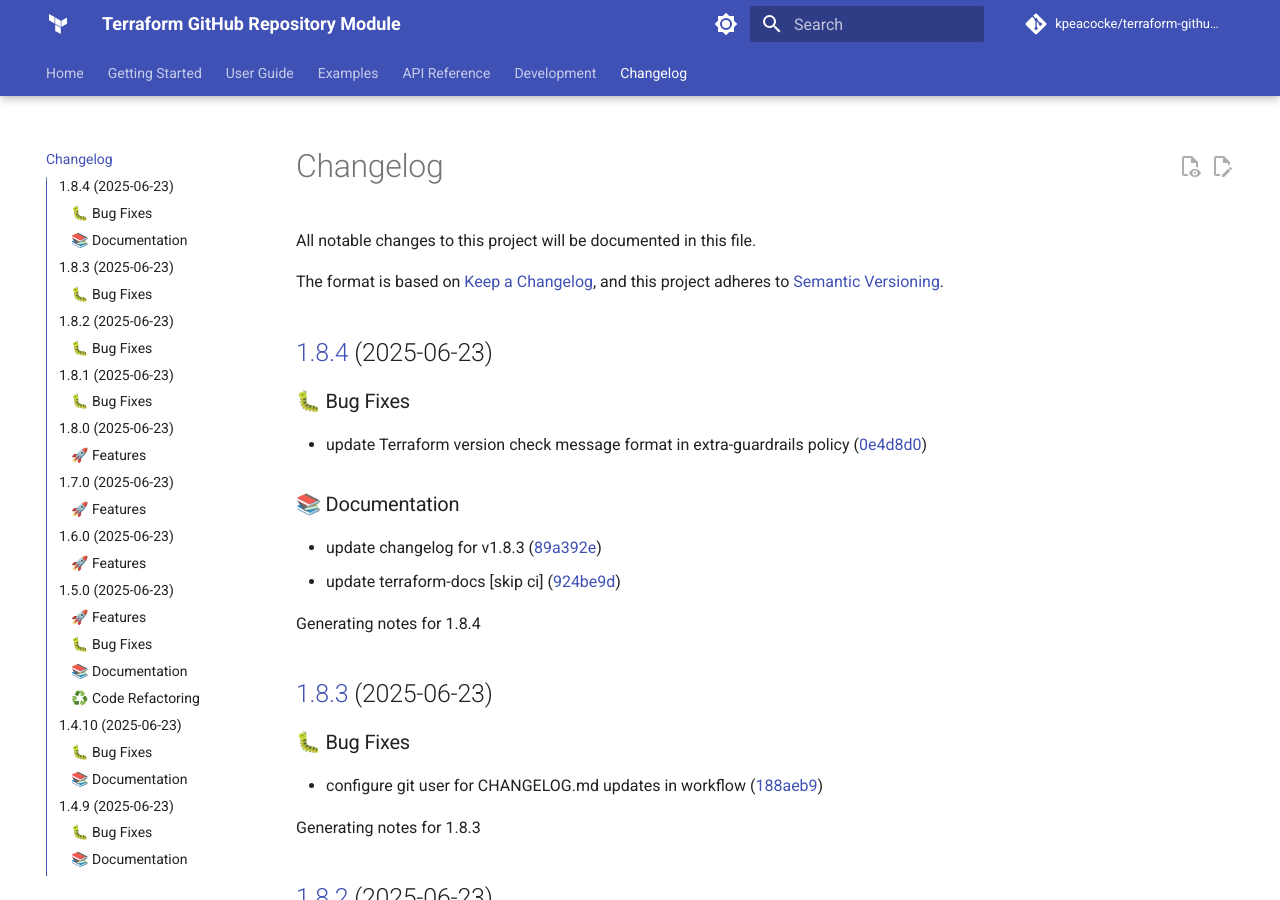
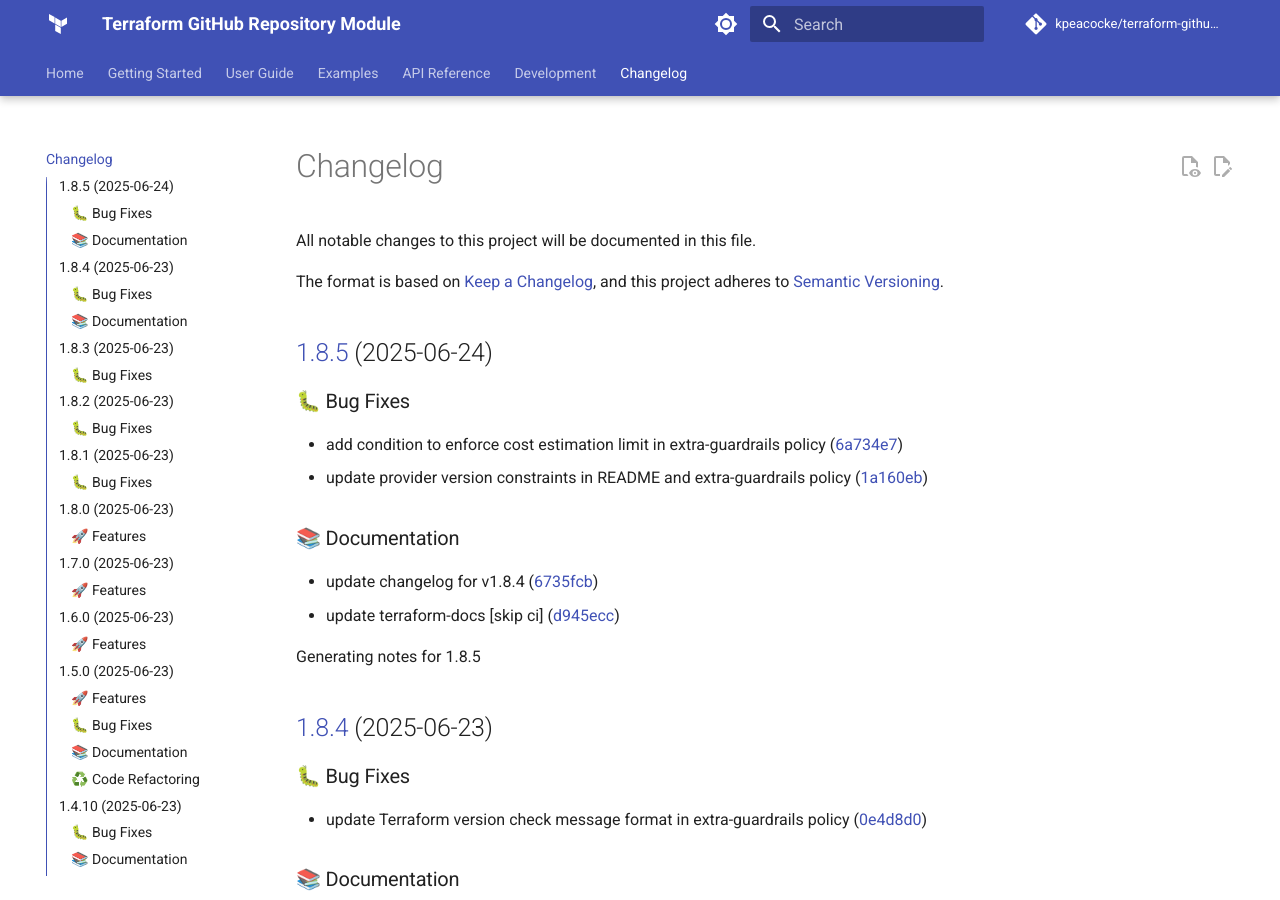
Before and after one commit to kpeacocke/terraform-github-repo, an MkDocs documentation site: the page built from docs/changelog.md, in a window 1280 px wide and 900 px high. Built offline with MkDocs 1.6.1 and Material for MkDocs 9.7.7, drawn with Linux system fonts in a browser that asks for light colours; comment, search, counter and statistics services are not loaded; the version menu is left out.

Commit message:
docs: update changelog for v1.8.5

```diff
--- a/docs/changelog.md
+++ b/docs/changelog.md
@@ -6,6 +6,20 @@ The format is based on [Keep a Changelog](https://keepachangelog.com/en/1.0.0/),
 and this project adheres to [Semantic Versioning](https://semver.org/spec/v2.0.0.html).
 
 <!-- markdownlint-disable MD024 -->
+
+## [1.8.5](https://github.com/kpeacocke/terraform-github-repo/compare/v1.8.4...v1.8.5) (2025-06-24)
+
+### 🐛 Bug Fixes
+
+* add condition to enforce cost estimation limit in extra-guardrails policy ([6a734e7](https://github.com/kpeacocke/terraform-github-repo/commit/6a734e75f0720cedd8bad4df0ceff4f6cf13be39))
+* update provider version constraints in README and extra-guardrails policy ([1a160eb](https://github.com/kpeacocke/terraform-github-repo/commit/1a160eba44fe6c9083ff9f4885ec65f692eda834))
+
+### 📚 Documentation
+
+* update changelog for v1.8.4 ([6735fcb](https://github.com/kpeacocke/terraform-github-repo/commit/6735fcba04227dfd50b235e982cf7ff06c50af91))
+* update terraform-docs [skip ci] ([d945ecc](https://github.com/kpeacocke/terraform-github-repo/commit/d945ecc9a3b773e670e3df0e54529693fd778d68))
+
+Generating notes for 1.8.5
 
 ## [1.8.4](https://github.com/kpeacocke/terraform-github-repo/compare/v1.8.3...v1.8.4) (2025-06-23)
 
```
